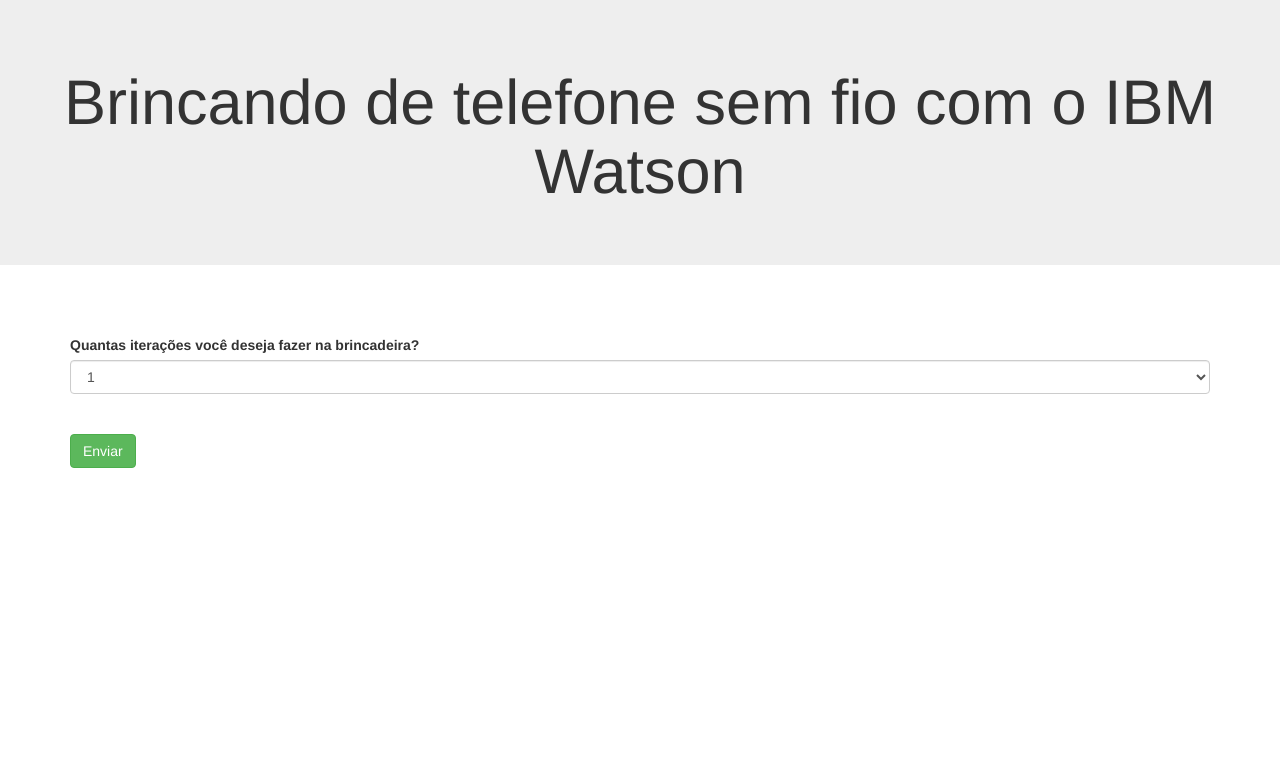
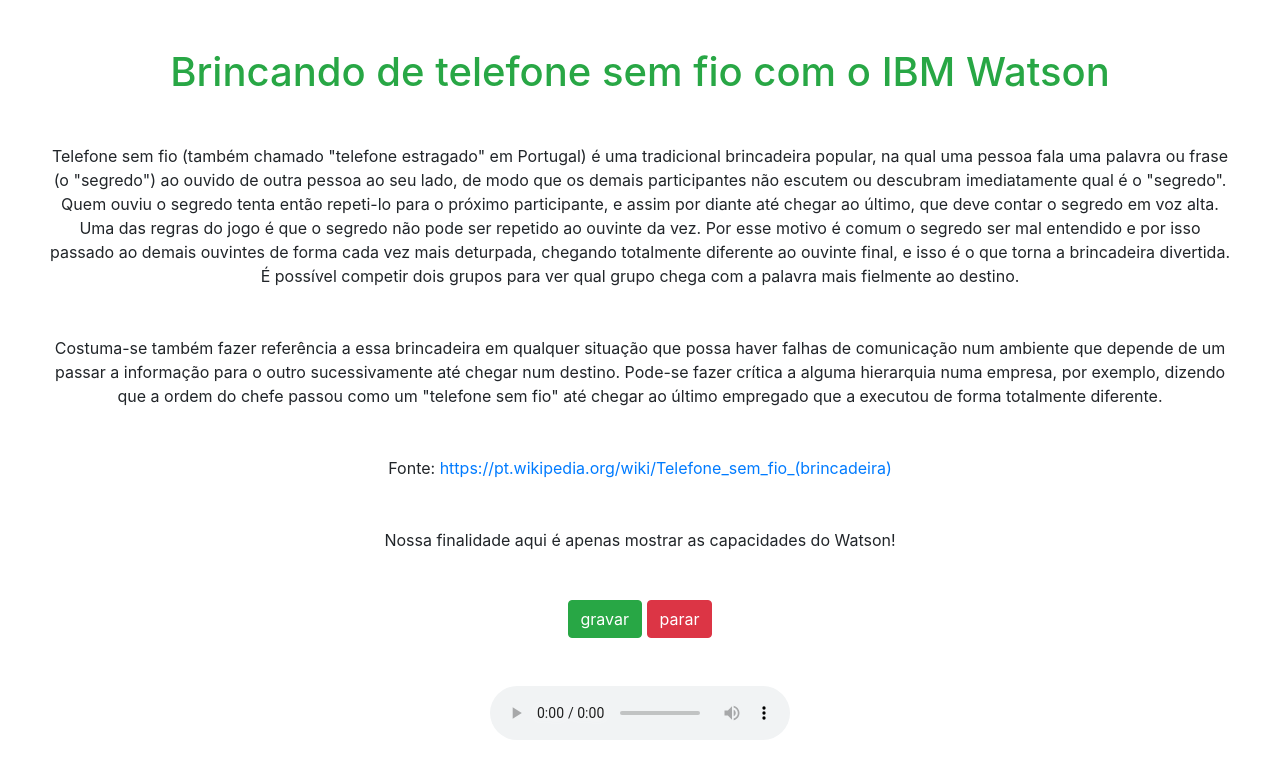
Before and after one commit to hmaas00/trab_watson, a Flask app: page / in a window 1280 px wide. Shown: the top 779 px of the page. Run offline with Flask 2, Linux system fonts and the light colour scheme; some libraries are stand-ins or nearby versions.

Commit message:
processo funcionando

```diff
--- a/app.py
+++ b/app.py
@@ -1,4 +1,4 @@
-from flask import Flask, escape, render_template, request
+from flask import Flask, escape, render_template, request, url_for
 
 import requests
 from requests.auth import HTTPBasicAuth
@@ -30,7 +30,7 @@
 
 @app.route('/')
 def index():
-	return render_template('index.html')
+	return render_template('ouvir.html')
 
 @app.route('/apresentar')
 def resposta():
@@ -113,11 +113,10 @@
     print(fala.headers)
     print(fala.status_code)
 
-    with open("exemplo_fala.ogg", "wb") as f:
+    with open("static/fala_watson.ogg", "wb") as f:
         f.write(fala.content)
 
-
-    return render_template("mostrar_audio.html", myBlob = fala.content)
+    return fala.content
 
 
 @app.route('/<name>')
--- a/templates/mostrar_audio.html
+++ b/templates/mostrar_audio.html
@@ -16,7 +16,7 @@
     </div>
 
     <audio id="audio" controls autoplay>
-        <source src={{myBlob}} type="audio/ogg">
+        <source src="../audio_files/fala_watson.ogg" type="audio/ogg">
     </audio>
 
     <script>
--- a/templates/ouvir.html
+++ b/templates/ouvir.html
@@ -4,18 +4,58 @@
   <title>Telefone Sem Fio</title>
   <meta charset="utf-8">
   <meta name="viewport" content="width=device-width, initial-scale=1">
-  <link rel="stylesheet" href="https://maxcdn.bootstrapcdn.com/bootstrap/3.4.1/css/bootstrap.min.css">
+  <link rel="stylesheet" href="https://maxcdn.bootstrapcdn.com/bootstrap/4.5.0/css/bootstrap.min.css">
   <script src="https://ajax.googleapis.com/ajax/libs/jquery/3.5.1/jquery.min.js"></script>
   <script src="https://maxcdn.bootstrapcdn.com/bootstrap/3.4.1/js/bootstrap.min.js"></script>
 </head>
 <body>
 
-<div class="jumbotron text-center">
-  <h1>Brincando de telefone sem fio com o IBM Watson</h1>
-</div>
+    <h1 class="text-success text-center m-5">Brincando de telefone sem fio com o IBM Watson</h1>
 
-    <input type="button" id="record" value="record">
-    <input type="button" id="stop" value="stop">
+    <div>
+        <p class="m-5 text-center">Telefone sem fio (também chamado "telefone estragado" em Portugal) é uma tradicional
+            brincadeira popular, na qual uma pessoa fala uma palavra ou frase (o "segredo")
+            ao ouvido de outra pessoa ao seu lado, de modo que os demais participantes não
+            escutem ou descubram imediatamente qual é o "segredo".
+            Quem ouviu o segredo tenta então repeti-lo para o próximo participante, e
+            assim por diante até chegar ao último, que deve contar o segredo em voz alta.
+            Uma das regras do jogo é que o segredo não pode ser repetido ao ouvinte da vez.
+            Por esse motivo é comum o segredo ser mal entendido e por isso passado ao demais
+            ouvintes de forma cada vez mais deturpada, chegando totalmente diferente ao ouvinte final,
+            e isso é o que torna a brincadeira divertida. É possível competir dois grupos para ver qual
+            grupo chega com a palavra mais fielmente ao destino.
+        </p>
+        <p class="m-5 text-center">Costuma-se também fazer referência a essa brincadeira em qualquer situação que
+            possa haver falhas de comunicação num ambiente que
+            depende de um passar a informação para o outro sucessivamente até
+            chegar num destino. Pode-se fazer crítica a alguma
+            hierarquia numa empresa, por exemplo, dizendo que a
+            ordem do chefe passou como um "telefone sem fio" até chegar ao
+            último empregado que a executou de forma totalmente diferente.
+        </p>
+        <p class="m-5 text-center"> Fonte:
+            <a class="text-center" href="https://pt.wikipedia.org/wiki/Telefone_sem_fio_(brincadeira)">
+                https://pt.wikipedia.org/wiki/Telefone_sem_fio_(brincadeira)</a>
+        </p>
+
+        <p class="m-5 text-center">Nossa finalidade aqui é apenas mostrar as capacidades do Watson!</p>
+
+    </div>
+    <div class="m-5 text-center">
+        <input type="button" class="btn btn-success" id="record" value="gravar">
+        <input type="button" class="btn btn-danger" id="stop" value="parar">
+    </div>
+
+    <div class="text-center">
+        <audio controls id="audio">
+
+            <!--<link rel="shortcut icon" href="{{ url_for('static', filename='img/favicon.ico') }}">
+            <!--<source src="audio_files/fala_watson.ogg" type="audio/ogg">-->
+-->
+            <source src= {{ url_for('static', filename='fala_watson.ogg') }} type="audio/ogg">
+        </audio>
+    </div>
+
 
     <script>
     if (navigator.mediaDevices) {
@@ -52,36 +92,13 @@
         {
             console.log("data available after MediaRecorder.stop() called.");
 
-            var clipName = prompt('Enter a name for your sound clip');
 
-            var clipContainer = document.createElement('article');
-            var clipLabel = document.createElement('p');
-            var audio = document.createElement('audio');
-            var deleteButton = document.createElement('button');
-
-            clipContainer.classList.add('clip');
-            audio.setAttribute('controls', '');
-            deleteButton.innerHTML = "Delete";
-            clipLabel.innerHTML = clipName;
-
-            clipContainer.appendChild(audio);
-            clipContainer.appendChild(clipLabel);
-            clipContainer.appendChild(deleteButton);
-
-            var soundClips = document.createElement('div');
-            soundClips.appendChild(clipContainer);
-            var body = document.getElementsByTagName('body')[0]
-            body.appendChild(soundClips);
 
             audio.controls = true;
             var blob = new Blob(chunks, { 'type' : 'audio/ogg; codecs=opus' });
             chunks = [];
             var audioURL = URL.createObjectURL(blob);
             // aqui deve vir o codigo para enviar o blob para o servidor
-
-
-
-
 
             fetch("./interpretar", {
                 method: 'POST', // *GET, POST, PUT, DELETE, etc.
@@ -95,32 +112,23 @@
                 redirect: 'follow', // manual, *follow, error
                 referrerPolicy: 'no-referrer', // no-referrer, *no-referrer-when-downgrade, origin, origin-when-cross-origin, same-origin, strict-origin, strict-origin-when-cross-origin, unsafe-url
                 body: blob
-            }).then(resp => console.log(resp))
+            }).then(resp => {
+
+                //console.log(resp);
+                //console.log(resp.body);
+
+                return resp.blob();
+            })
+
+            .then(function(blob) {
+                    const objectURL = URL.createObjectURL(blob);
+                    let audio = document.getElementById("audio");
+                    audio.src = objectURL;
+                    audio.play();
+            })
             .catch(resp => console.log("catch pegou esse erro: " +resp));
 
 
-
-
-
-
-
-
-
-
-
-
-
-
-
-
-
-            audio.src = audioURL;
-            console.log("recorder stopped");
-
-            deleteButton.onclick = function(e) {
-                evtTgt = e.target;
-                evtTgt.parentNode.parentNode.removeChild(evtTgt.parentNode);
-            }
         }
 
         mediaRecorder.ondataavailable = function(e) {
```
Also changed, not shown: 1 other file.
